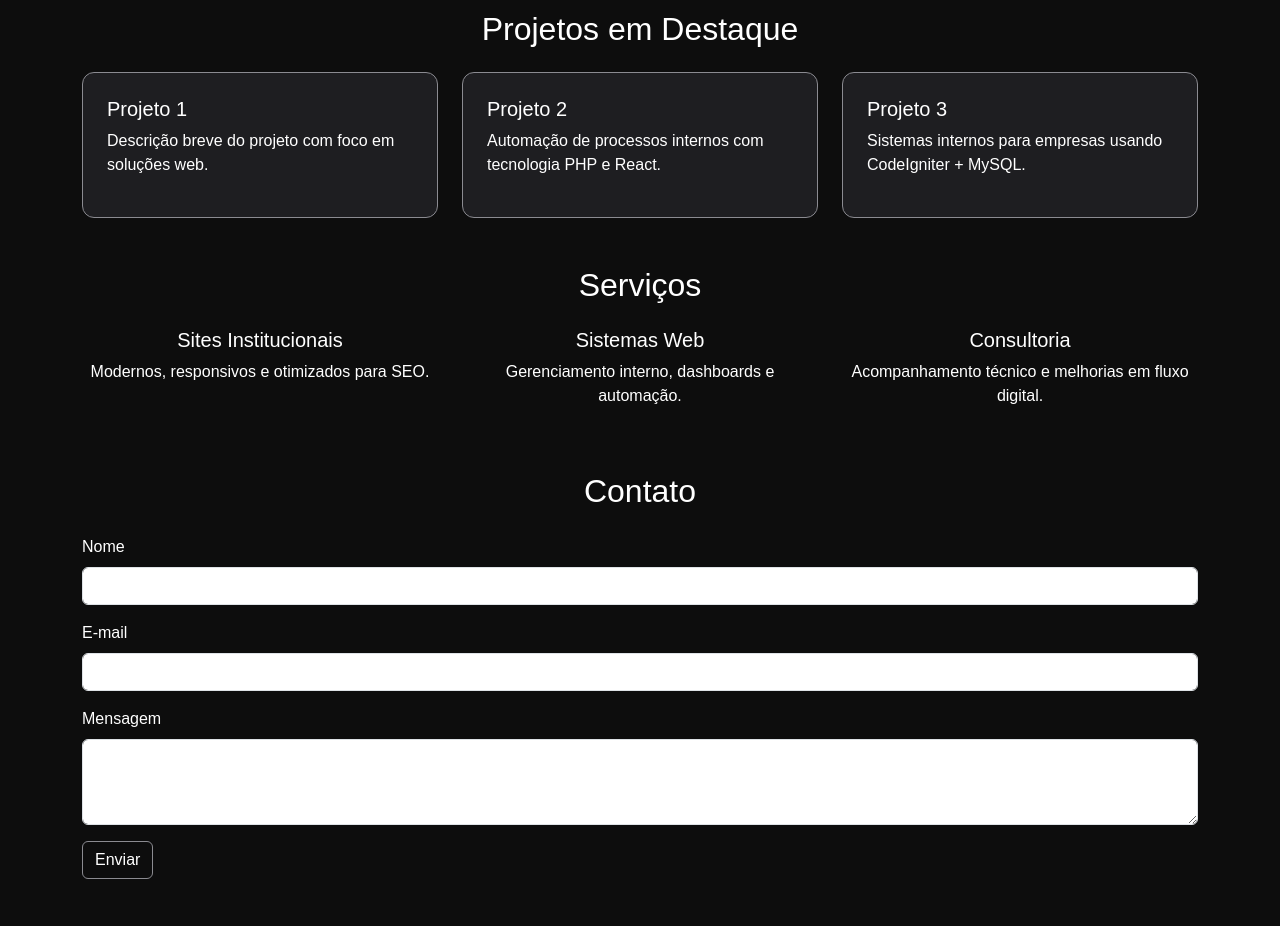
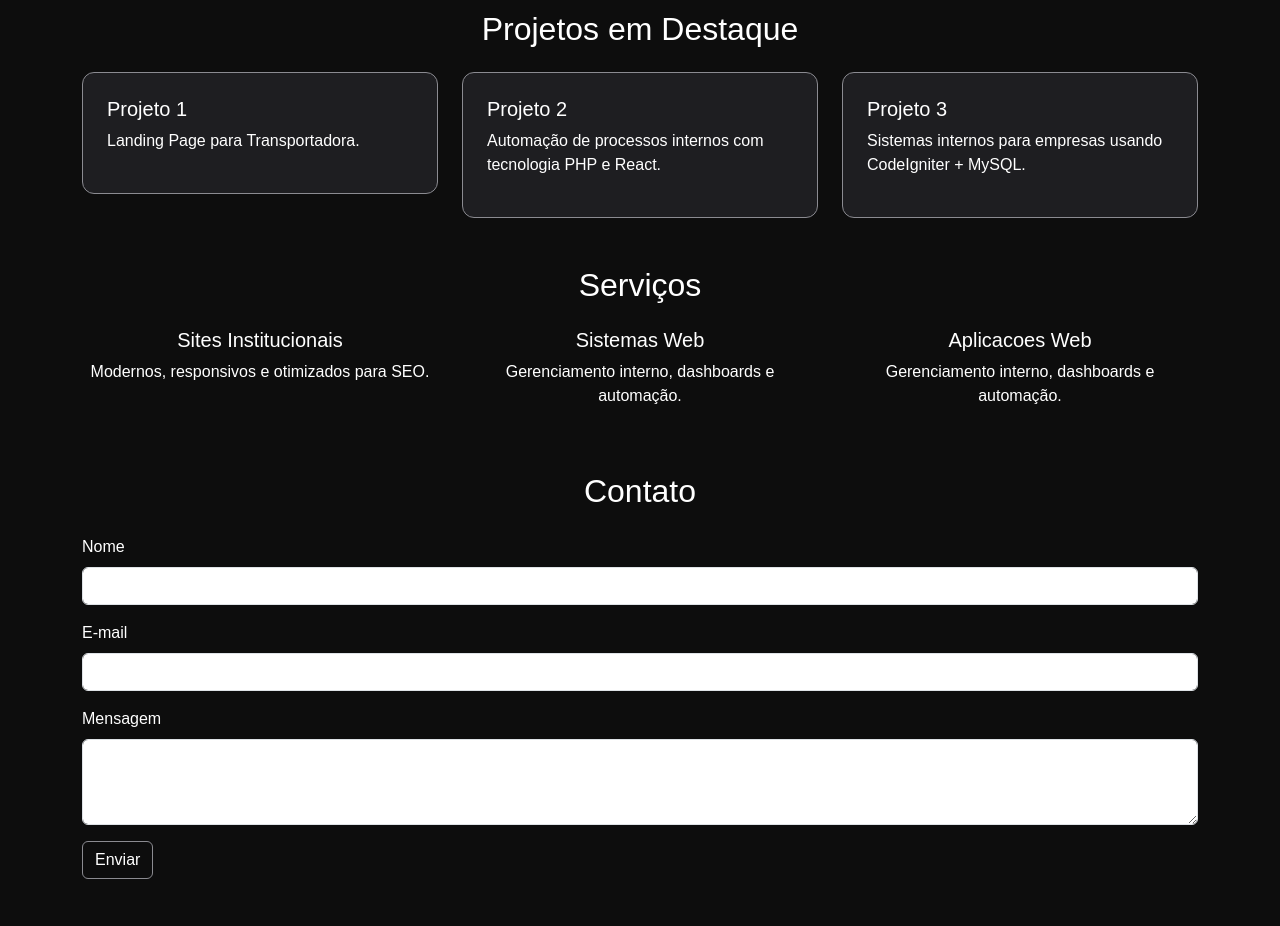
Before and after one commit to LucasHenrique1816/portfolio, a plain HTML site: page index.html in a window 1280 px wide. Shown: the part 980-1906 px from the top of the page. Drawn offline with nearby package versions, Linux system fonts and the light colour scheme; a web font is replaced by a local one.

Commit message:
Update index.html

```diff
--- a/index.html
+++ b/index.html
@@ -150,7 +150,7 @@
       <div class="col-md-4">
         <div class="glass-card">
           <h5>Projeto 1</h5>
-          <p>Descrição breve do projeto com foco em soluções web.</p>
+          <p>Landing Page para Transportadora.</p>
         </div>
       </div>
       <div class="col-md-4">
@@ -180,8 +180,8 @@
         <p>Gerenciamento interno, dashboards e automação.</p>
       </div>
       <div class="col-md-4">
-        <h5>Consultoria</h5>
-        <p>Acompanhamento técnico e melhorias em fluxo digital.</p>
+        <h5>Aplicacoes Web</h5>
+        <p>Gerenciamento interno, dashboards e automação.</p>
       </div>
     </div>
   </section>
```
